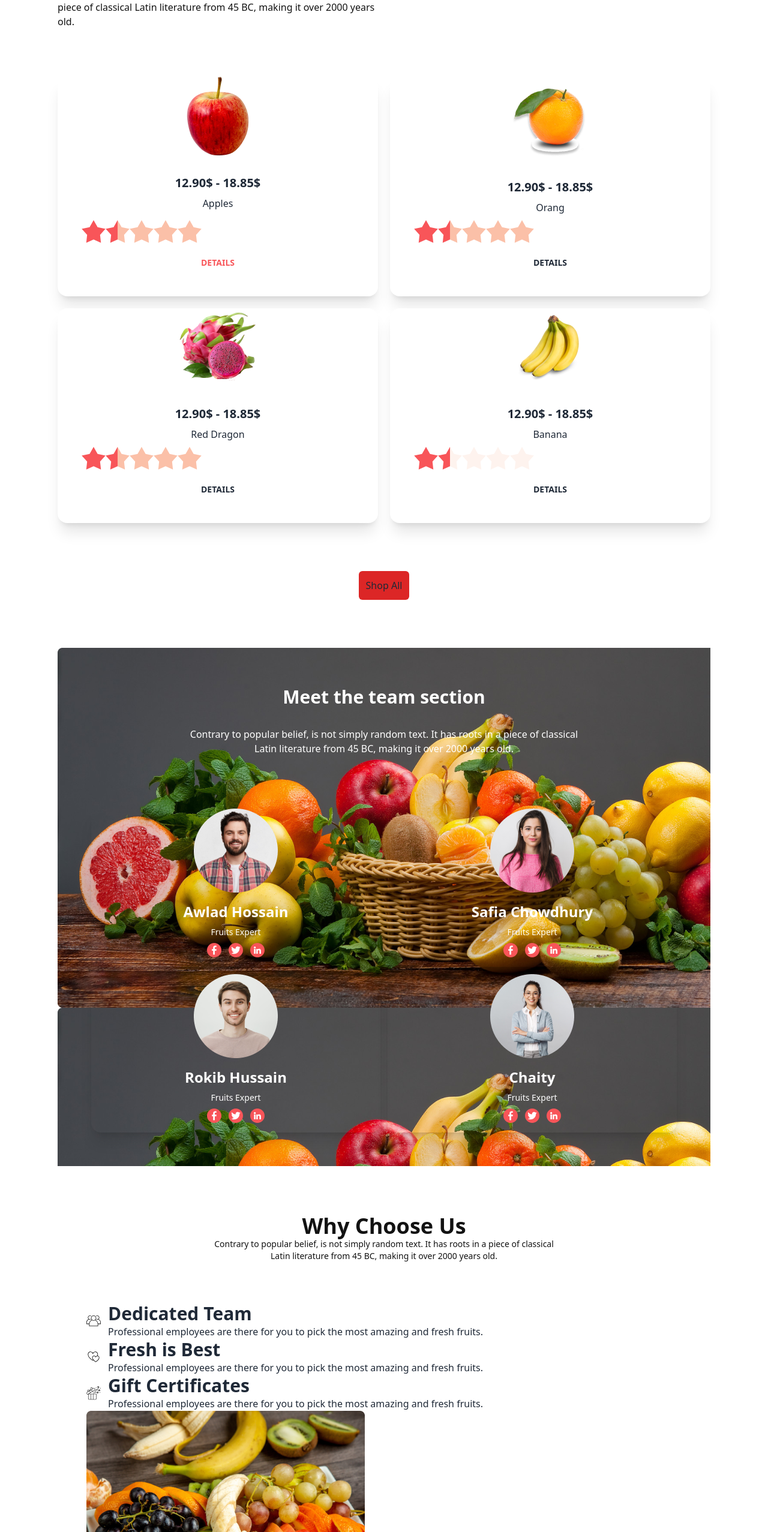
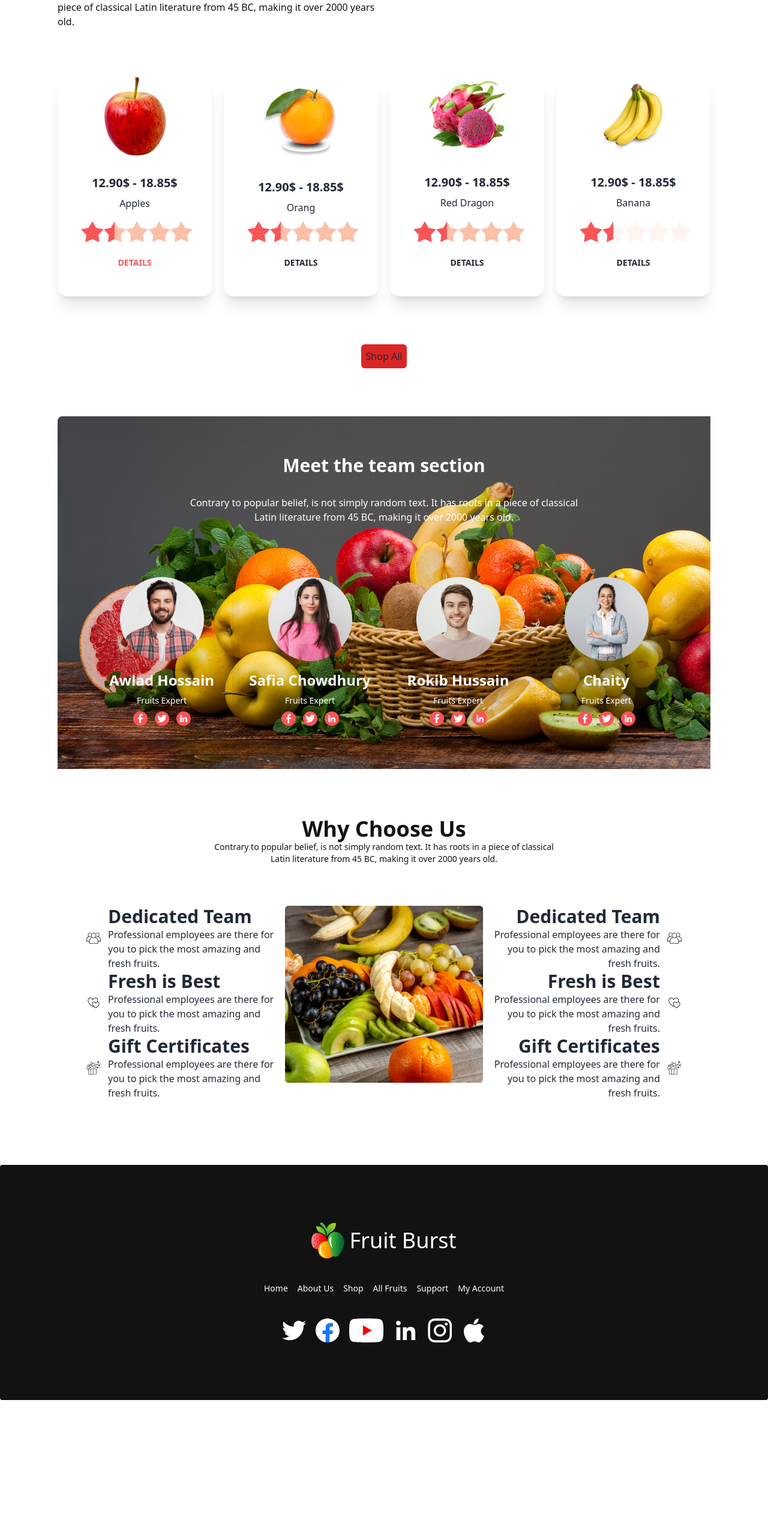
Before and after one commit to samiul-sami/Fruit-Burst-3, a plain HTML site: page index.html in a window 1280 px wide. Shown: the part 1266-3820 px from the top of the page at 60% size. After the commit the page ends 3600 px from the top, so only its background shows below. Drawn offline with nearby package versions, Linux system fonts and the light colour scheme.

Commit message:
final1 comitt

```diff
--- a/index.html
+++ b/index.html
@@ -25,11 +25,11 @@
               </ul>
             </div>
           </div>
-          <div class="navbar-center gap-3 sm:text-start">
+          <div class="navbar-center gap-3">
             <div><img src="./images/logo.png" alt=""></div>
             <div class="font-bold text-4xl text-white">Fruit Burst</div>
           </div>
-          <div class="navbar-end hidden sm:flex">
+          <div class="navbar-end">
             <button class="">
               <div class="navbar-end">
                 <a class="btn btn-wide rounded-3xl flex justify-between">Search here <i class="fas fa-search"></i></a>
@@ -207,7 +207,7 @@
       </section>
       <!-- modal section -->
       <section class="max-w-screen-xl mx-auto px-8 md:px-16 lg:px-24 py-5 my-10">
-        <div class="grid  gap-5 grid-cols-4 md:grid-cols-2 sm:grid-cols-1">
+        <div class="grid  gap-5 grid-cols-4">
           <!-- frist card -->
           <div class="card bg-base-100 shadow-xl">
             <figure><img src="./images/fruit6.png" alt="Shoes" /></figure>
@@ -419,7 +419,7 @@
       </section>
       <section class="max-w-screen-xl mx-auto px-8 md:px-16 lg:px-24 py-5 my-10">
         <div class="items-center flex justify-center">
-          <button class= " bg-red-600 p-3 rounded-md"  >Shop All</button>
+          <button class= " bg-red-600 p-2 rounded-md"  >Shop All</button>
         </div>
       </section>
 
@@ -435,7 +435,7 @@
               Contrary to popular belief, is not simply random text. It has roots in a piece of classical <br> Latin literature from 45 BC, making it over 2000 years old.
 
             </p>
-            <div class="grid grid-cols-4 lg:grid-cols-2 sm:grid-cols-1 gap-3 p-14">
+            <div class="grid grid-cols-4 gap-3 p-14">
               <div class="card card-compact bg-transparent shadow-xl">
                 <figure><img src="./images/member1.png" alt="Shoes" /></figure>
                 <div class="card-body">
@@ -657,7 +657,7 @@
 
 
 
-              <div class="grid grid-cols-3 sm:grid-cols-1 p-12">
+              <div class="grid grid-cols-3 p-12">
                 <div>
                   <div class="flex items-center gap-3">
                     <div>
@@ -837,7 +837,7 @@
                 <div class="text-4xl">Fruit Burst</div>
 
             </div>
-            <div class="grid grid-flow-col sm:grid-cols-3 gap-4">
+            <div class="grid grid-flow-col gap-4">
               <a class="link link-hover">Home</a>
               <a class="link link-hover">About Us</a>
               <a class="link link-hover">Shop</a>
```
